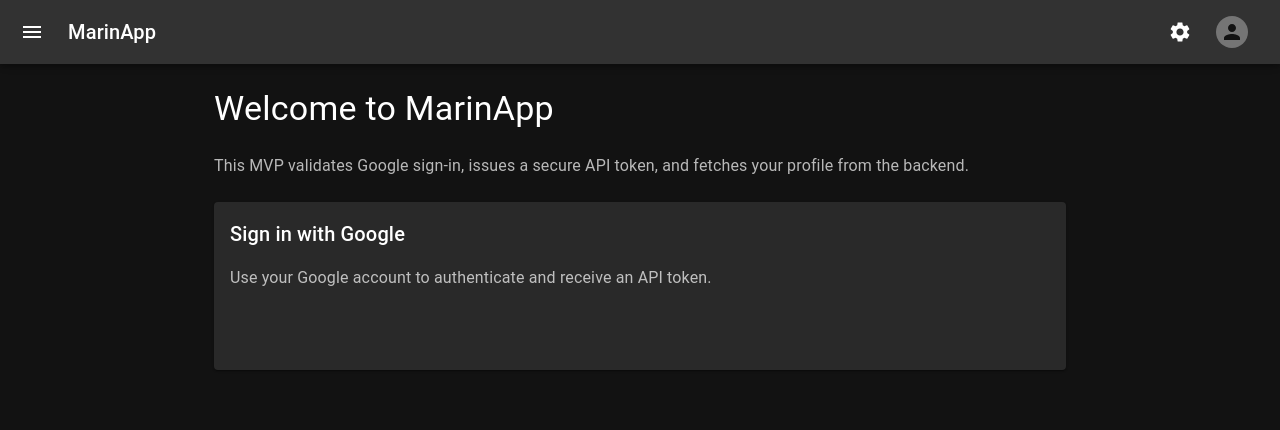
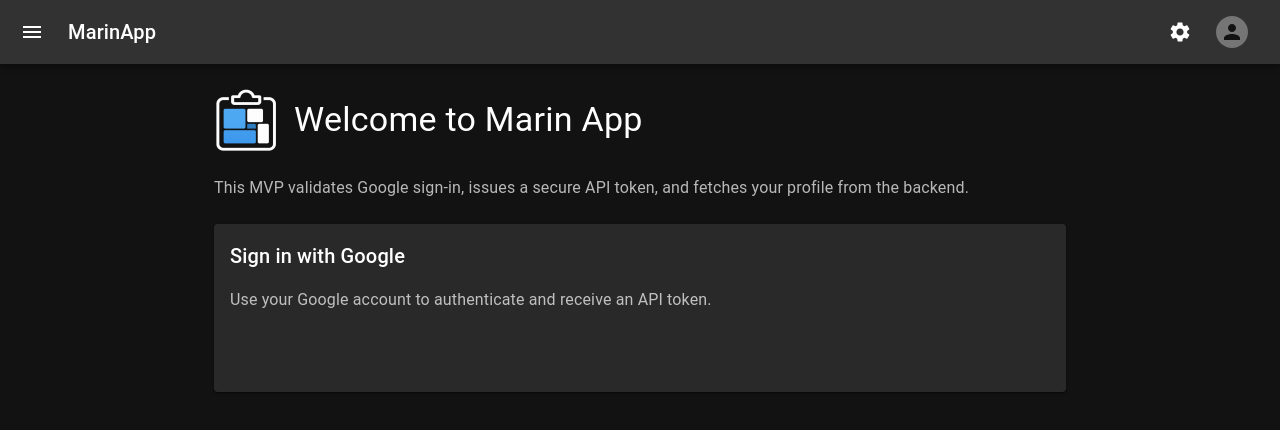
Before and after one commit to marinoscar/MarinApp, a React (Vite) app in the folder apps/web/: page / in a window 1280 px wide. Shown: the top 430 px of the page. Built offline with nearby package versions, Linux system fonts and the light colour scheme; no server answers.

Commit message:
Add logo to home header

```diff
--- a/apps/web/src/App.tsx
+++ b/apps/web/src/App.tsx
@@ -321,9 +321,17 @@
               )
             ) : (
               <Stack spacing={3}>
-                <Typography variant="h4" component="h1">
-                  Welcome to MarinApp
-                </Typography>
+                <Stack direction="row" spacing={2} alignItems="center">
+                  <Box
+                    component="img"
+                    src="/android-chrome-512x512.png"
+                    alt="Marin App logo"
+                    sx={{ width: 64, height: 64, borderRadius: 2 }}
+                  />
+                  <Typography variant="h4" component="h1">
+                    Welcome to Marin App
+                  </Typography>
+                </Stack>
                 <Typography color="text.secondary">
                   This MVP validates Google sign-in, issues a secure API token, and fetches your
                   profile from the backend.
```
